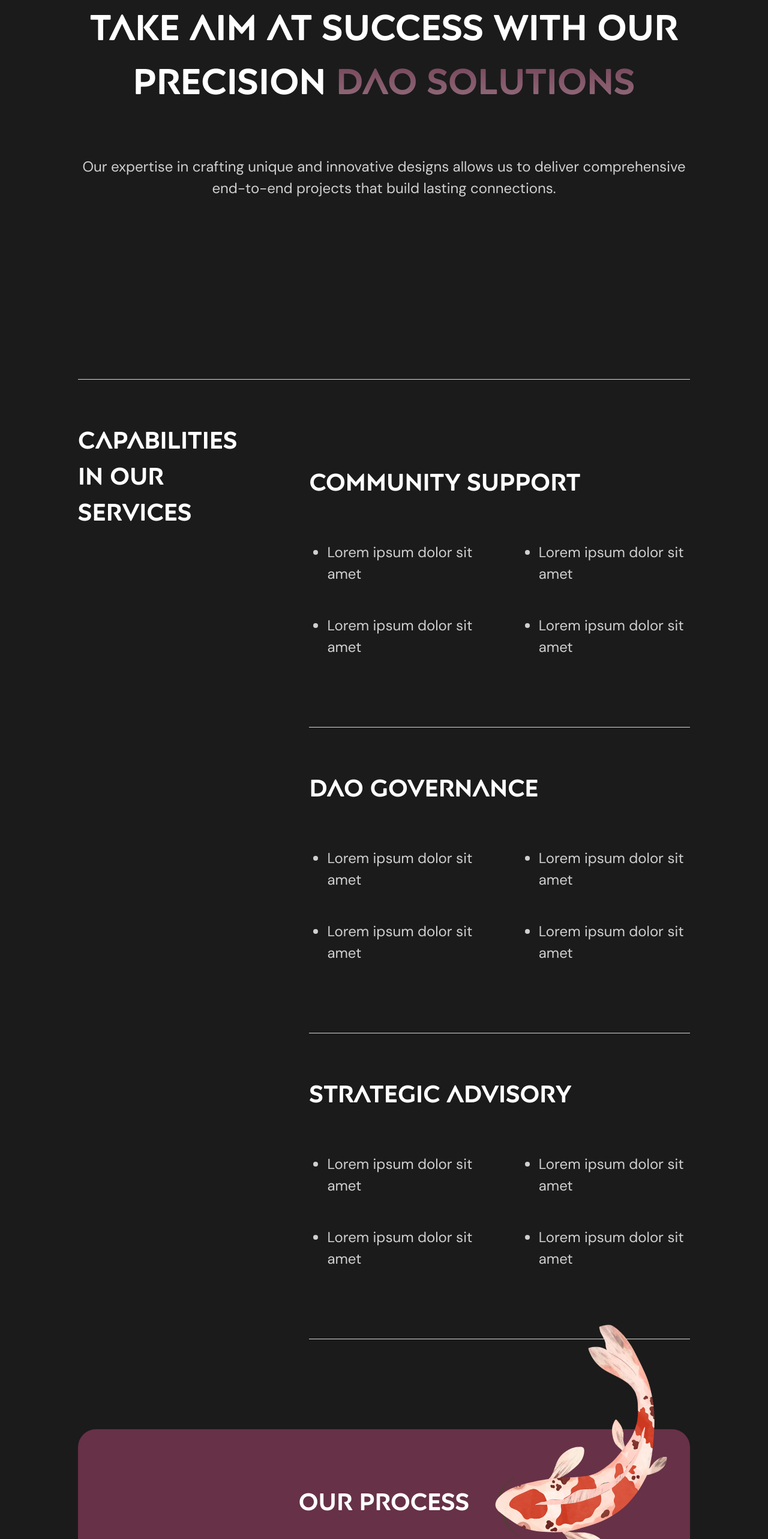
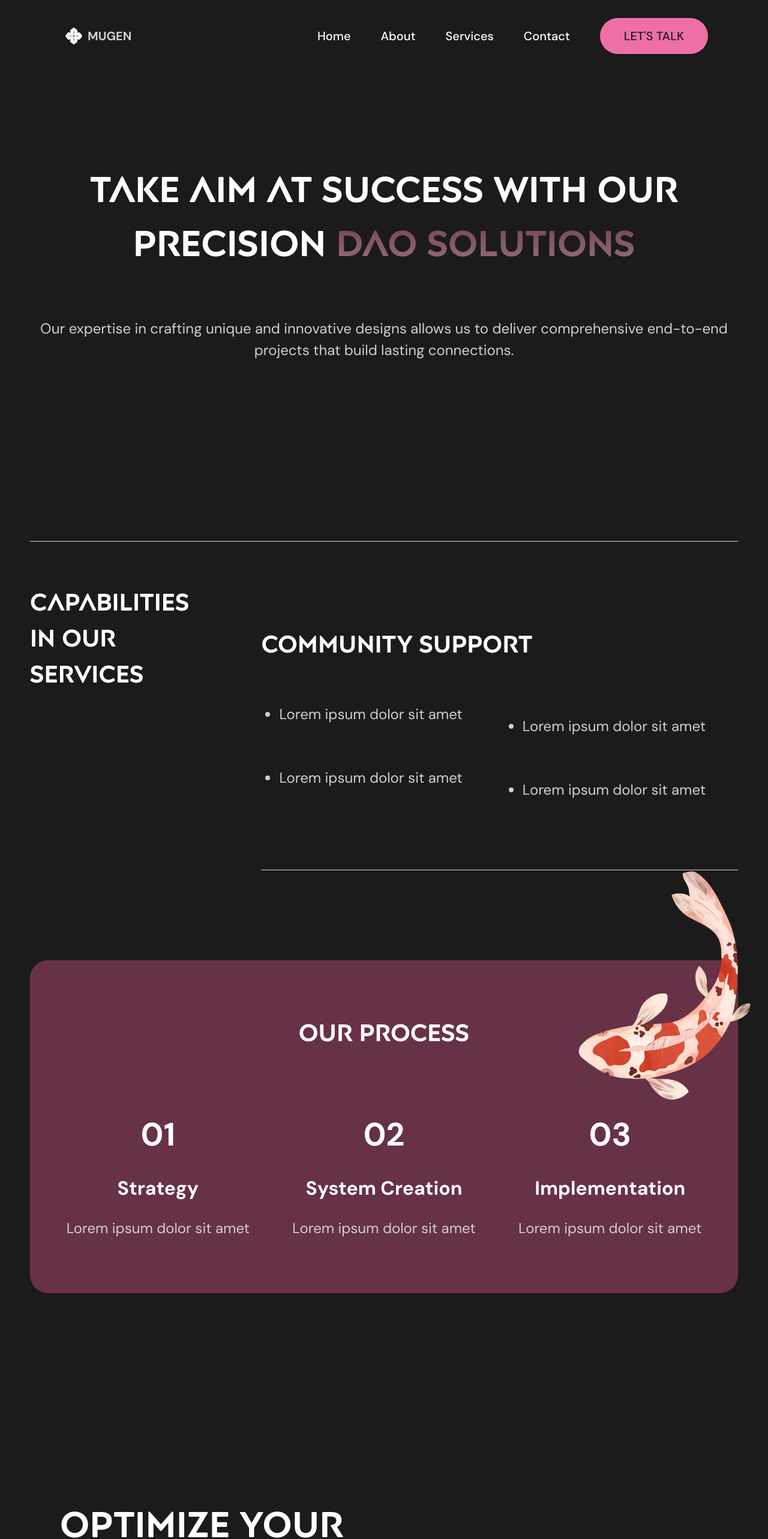
Before and after one commit to MugenDAOAdvisors/mugendaoadvisors.github.io, a Next.js app: page /services in a window 1280 px wide. Shown: the top 2566 px of the page at 60% size. Built offline with nearby package versions, Linux system fonts and the light colour scheme.

Commit message:
Responsive

```diff
--- a/components/Footer.tsx
+++ b/components/Footer.tsx
@@ -1,17 +1,17 @@
 export default function Footer(){
     return(
-        <div className="bg-black py-[75px] px-[130px] flex flex-col">
+        <div className="bg-black py-[75px] 2xl:px-[130px] xl:px-[50px] px-[20px] flex flex-col gap-[50px]">
             <div>
-                <p className="uppercase font-[DM Sans] text-[18px] font-bold">Mugen DAO</p>
+                <p className="uppercase font-[DM Sans] text-[16px] sm:text-[18px] font-bold">Mugen DAO</p>
             </div>
-            <div className="flex justify-between">
-                <div className="flex w-1/2 ">
+            <div className="flex flex-col xl:flex-row justify-between gap-[50px] md:gap-[100px]">
+                <div className="flex flex-col md:flex-row xl:w-1/2 gap-[50px] md:gap-[100px]">
                     <div className="w-1/2 flex flex-col space-y-[15px] justify-end">
-                        <p className="uppercase font-[DM Sans] text-[18px] text-[#D4D4D4]">Email Us</p>
-                        <p className="font-[DM Sans] text-[32px] font-bold  underline-offset-1">hello@mugendao.com</p>
+                        <p className="uppercase font-[DM Sans] text-[16px] sm:text-[18px] text-[#D4D4D4]">Email Us</p>
+                        <p className="font-[DM Sans] text-[16px] sm:text-[32px] font-bold  underline-offset-1">hello@mugendao.com</p>
                     </div>
                     <div className="w-1/2 flex flex-col space-y-[15px] justify-end">
-                        <p className="uppercase font-[DM Sans] text-[18px] text-[#D4D4D4]">Connect With Us</p>
+                        <p className="uppercase font-[DM Sans] text-[16px] sm:text-[18px] text-[#D4D4D4]">Connect With Us</p>
                         <div className="flex space-x-[30px]">
                             <img src="/Facebook.png"></img>
                             <img src="/X.png"></img>
@@ -20,16 +20,16 @@ export default function Footer(){
                         </div>
                     </div>
                 </div>
-                <div className="flex w-1/2 space-x-[75px] justify-end pr-[80px]">
+                <div className="flex flex-col md:flex-row  md:space-x-[75px] xl:justify-end xl:pr-[80px]">
                     <div className="flex flex-col space-y-[40px]">
-                        <p className="uppercase font-[DM Sans] text-[28px] font-bold underline-offset-1">Home</p>
-                        <p className="uppercase font-[DM Sans] text-[28px] font-bold underline-offset-1">Who We Are</p>
-                        <p className="uppercase font-[DM Sans] text-[28px] font-bold underline-offset-1">Services</p>
+                        <p className="uppercase font-[DM Sans] text-[16px] sm:text-[18px] md:text-[28px] font-bold underline-offset-1">Home</p>
+                        <p className="uppercase font-[DM Sans] text-[16px] sm:text-[18px] md:text-[28px] font-bold underline-offset-1">Who We Are</p>
+                        <p className="uppercase font-[DM Sans] text-[16px] sm:text-[18px] md:text-[28px] font-bold underline-offset-1">Services</p>
                     </div>
                     <div className="flex flex-col space-y-[40px]">
-                        <p className="uppercase font-[DM Sans] text-[28px] font-bold underline-offset-1">News</p>
-                        <p className="uppercase font-[DM Sans] text-[28px] font-bold underline-offset-1">Portfolio</p>
-                        <p className="uppercase font-[DM Sans] text-[28px] font-bold underline-offset-1">Contact Us</p>
+                        <p className="uppercase font-[DM Sans] text-[16px] sm:text-[18px] md:text-[28px] font-bold underline-offset-1">News</p>
+                        <p className="uppercase font-[DM Sans] text-[16px] sm:text-[18px] md:text-[28px] font-bold underline-offset-1">Portfolio</p>
+                        <p className="uppercase font-[DM Sans] text-[16px] sm:text-[18px] md:text-[28px] font-bold underline-offset-1">Contact Us</p>
                     </div>
                 </div>
             </div>
--- a/components/Form.js
+++ b/components/Form.js
@@ -55,14 +55,13 @@ const handleChange = ({ target }) =>
 
 return (
     <ChakraProvider>
-    <div>
+    <div className="flex flex-col lg:space-y-[50px] space-y-[20px] ">
 
-    <div>
     {error && (
         <Text color="red.300">{error}</Text>
     )}
-        <div className="flex gap-10">
-        <FormControl className="w-1/2" isRequired isInvalid={touched.name && !values.name}>
+        <div className="flex flex-col lg:flex-row lg:gap-[20px] space-y-[20px] lg:space-y-0">
+        <FormControl className="lg:w-1/2" isRequired isInvalid={touched.name && !values.name}>
             <FormLabel className="text-white">Name</FormLabel>
             <Input
             className="w-full bg-transparent"
@@ -76,7 +75,7 @@ return (
             />
             <FormErrorMessage>Required</FormErrorMessage>
         </FormControl>
-        <FormControl className="w-1/2" isRequired isInvalid={touched.email && !values.email}>
+        <FormControl className="lg:w-1/2" isRequired isInvalid={touched.email && !values.email}>
             <FormLabel className="text-white">Email</FormLabel>
             <Input
             className="w-full"
@@ -119,7 +118,7 @@ return (
         />
         <FormErrorMessage>Required</FormErrorMessage>
         </FormControl>
-
+        <div className="flex">
         <Button
             variant="outline"
             isLoading={isLoading}
@@ -127,7 +126,7 @@ return (
             onClick={onSubmit}>
             Submit
         </Button>
-    </div>
+        </div>
     </div>
     </ChakraProvider>
 );
--- a/components/Home.tsx
+++ b/components/Home.tsx
@@ -5,7 +5,7 @@ export default function Home(){
             <h1 className="2xl:w-2/3">Elevator & innovative solutions</h1>
             <p className="lg:w-[65%] 2xl:w-[35%]">Lorem ipsum dolor sit amet, consectetur adipiscing elit, sed do eiusmod tempor incididunt ut</p>
             <div className="flex">
-            <p className="text-black text-[16px] lg:text-[22px] font-medium lg:py-[20px] lg:px-[40px] py-[10px] px-[20px] bg-[#EE6FA3] rounded-full">Explore Now</p>
+                <p className="text-black text-[16px] lg:text-[22px] font-medium lg:py-[20px] lg:px-[40px] py-[10px] px-[20px] bg-[#EE6FA3] rounded-full">Explore Now</p>
             </div>
         </div>
         <img src="/mugen_cherry.png" className="absolute 2xl:top-0 top-20 right-0 w-[30%] hidden lg:block"></img>
--- a/components/Navbar.tsx
+++ b/components/Navbar.tsx
@@ -1,40 +1,88 @@
-import Link from "next/link"
+import Link from "next/link";
+import { useState } from "react";
 
-export default function Navbar(){
-
-    const navigation=[
+export default function Navbar() {
+const navigation = [
 {
     name: "Home",
-            href:"/"
+    href: "/",
 },
 {
     name: "About",
-            href:"/about"
+    href: "/about",
 },
 {
     name: "Services",
-            href:"/services"
+    href: "/services",
 },
 {
     name: "Contact",
-            href:"/contact"
+    href: "/contact",
 },
-]
+];
 
-    return(
-        <nav className="flex justify-between py-[30px] mx-[130px]">
+const [isMenuOpen, setIsMenuOpen] = useState(false);
+const handleMenuToggle = () => {
+setIsMenuOpen(!isMenuOpen);
+};
+
+return (
+<nav>
+    <div className="lg:flex hidden justify-between py-[30px] px-[20px] 2xl:px-[130px] lg:px-[50px]">
     <div className="flex items-center">
         <img src="/mugenLogo.png"></img>
-                <p className="uppercase font-[DM Sans] text-[20px] font-bold">Mugen</p>
+        <p className="uppercase font-[DM Sans] text-[20px] font-bold">
+        Mugen
+        </p>
     </div>
-            <div className="flex space-x-[100px] items-center">
-                <div className="flex space-x-[100px] items-center">
-                    {navigation.map((nav) =>(
-                            <p className="text-white font-medium text-[20px]"><Link href={nav.href}>{nav.name}</Link></p>
+    <div className="flex lg:space-x-[100px] md:space-x-[50px] space-x-[20px] items-center">
+        <div className="flex 2xl:space-x-[100px] md:space-x-[50px] space-x-[20px] items-center">
+        {navigation.map((nav) => (
+            <p className="text-white font-medium md:text-[20px]">
+            <Link href={nav.href}>{nav.name}</Link>
+            </p>
         ))}
-                        <p className="uppercase font-medium bg-[#EE6FA3] px-[40px] py-[15px] text-[20px] rounded-full text-[#1B1B1B]">Let's Talk</p>
+        <p className="uppercase font-medium bg-[#EE6FA3] px-[40px] py-[15px] text-[20px] rounded-full text-[#1B1B1B]">
+            Let's Talk
+        </p>
+        </div>
+    </div>
+    </div>
+
+    {/* MOBILE */}
+    <div className="block lg:hidden">
+    <button onClick={handleMenuToggle}>
+        <img src="/Menu.svg" alt="menu" className="w-[50px] h-[50px] m-[10px]"></img>
+    </button>
+    <div
+        className={`${
+        isMenuOpen ? "w-screen h-screen" : "w-0 h-0"
+        } transition-all duration-250`}
+    >
+        <div
+        className={`${
+            isMenuOpen ? "flex items-center justify-center" : "hidden"
+        }`}
+        >
+        <div className="flex flex-col items-center justify-center space-y-[50px] px-[10px] mt-[50px] ">
+            <div className="flex items-center">
+            <img src="/mugenLogo.png"></img>
+            <p className="uppercase font-[DM Sans] text-[20px] font-bold">
+                Mugen
+            </p>
+            </div>
+            {navigation.map((nav) => (
+            <p className="text-white font-medium md:text-[20px]">
+                <Link href={nav.href}>{nav.name}</Link>
+            </p>
+            ))}
+            <p className="uppercase font-medium bg-[#EE6FA3] px-[40px] py-[15px] text-[20px] rounded-full text-[#1B1B1B]">
+            Let's Talk
+            </p>
+        </div>
+        </div>
     </div>
     </div>
 </nav>
-    )
+);
 }
--- a/components/Optimize.tsx
+++ b/components/Optimize.tsx
@@ -1,15 +1,16 @@
 export default function Optimize(){
     return (
-            <div className="bg-[#252525] rounded-t--[40px] p-[100px] flex justify-between items-center">
-                <div className="w-1/4 flex flex-col space-y-[50px]">
+            <div className="bg-[#252525] rounded-t-[40px] 2xl:p-[100px] p-[20px] flex justify-between items-center">
+                <div className="w-full md:w-1/2 lg:w-1/3 flex flex-col space-y-[50px]">
                     <h2>Optizime your DAO</h2>
                     <p className="text-[#7E7E7E]">Lorem ipsum dolor sit amet, consectetur adipiscing elit, sed do.</p>
-                    <p className="text-black px-[110px] py-[20px] text-center bg-[#EE6FA3] rounded-full ">View All Now</p>
+                    <div className="flex">
+                        <p className="text-black lg:px-[110px] lg:py-[20px] py-[10px] px-[20px] text-center bg-[#EE6FA3] rounded-full ">View All Now</p>
+                    </div>
                 </div>
-                <div>
-                    <img src="/mugen_fan.png" ></img>
+                    <div className="w-1/2 lg:2/3 hidden md:flex">
+                        <img className="w-[70%]" src="/mugen_fan.png" ></img>
+                    </div>
                 </div>
-
-            </div>
     )
 }
--- a/pages/index.tsx
+++ b/pages/index.tsx
@@ -10,26 +10,26 @@ import Footer from "@/components/Footer";
 export default function Index() {
   return (
    <div>
-      {/* <Navbar></Navbar> */}
+       <Navbar></Navbar>
     <section className=" px-[20px] lg:pr-0 2xl:pl-[130px] lg:pl-[50px] mt-[130px]">
       <Home></Home>
     </section>
    <section className="px-[20px] 2xl:px-[130px] lg:px-[50px] mt-[260px]">
       <About></About>
     </section>
-     <section className="2xl:px-[130px] lg:px-[50px] mt-[175px]">
+     <section className="2xl:px-[130px] lg:px-[50px] px-[20px] mt-[175px]">
       <Services></Services>
     </section>
    <section className="2xl:px-[130px] lg:px-[50px] px-[20px] mt-[150px]">
       <WhyMugen></WhyMugen>
     </section>
-      <section className="mt-[200px]">
+  <section className="mt-[200px]">
       <Partners></Partners>
     </section>
-    {/* <section className="px-[130px] mt-[200px]">
+    <section className="2xl:px-[130px] lg:px-[50px] px-[20px] mt-[200px]">
       <Optimize></Optimize>
     </section>
-    <Footer></Footer> */}
+      <Footer></Footer>
   </div>
   )
 }
--- a/pages/services.tsx
+++ b/pages/services.tsx
@@ -1,17 +1,22 @@
 import Footer from "@/components/Footer";
+import Navbar from "@/components/Navbar";
 
 export default function Services (){
     return (
         <div>
-            <section className="mx-[130px] pb-[300px] border-b-[1px]  border-[#D9D9D9]">
+            <section className="2xl:px-[130px] lg:px-[50px] px-[20px]">
+                <Navbar></Navbar>
+            </section>
+            <section className="2xl:mx-[130px] lg:mx-[50px] mx-[20px] pb-[300px] border-b-[1px]  border-[#D9D9D9] mt-[150px]">
                 <div className="flex flex-col space-y-[80px]">
                     <h1 className="text-center">TAKE AIM AT SUCCESS WITH OUR PRECISION <span className="bg-clip-text text-transparent bg-gradient-to-b from-[#673147] from-[-30%] to-[#FFFFFF] to-[400%]">DAO SOLUTIONS</span></h1>
                     <p className="text-center">Our expertise in crafting unique and innovative designs allows us to deliver comprehensive end-to-end projects that build lasting connections.</p>
                 </div>
             </section>
-            <section className="mx-[130px] mt-[70px] mb-[150px]">
-                <div className="flex space-x-[120px]">
-                    <div className="w-1/3">
+
+            <section className="2xl:px-[130px] lg:px-[50px] px-[20px] mt-[70px] mb-[150px]">
+                <div className="flex flex-col lg:flex-row lg:space-x-[120px]">
+                    <div className="lg:w-1/3">
                         <h2 className="text-[40px]">
                             CAPABILITIES IN OUR SERVICES
                         </h2>
@@ -21,44 +26,12 @@ export default function Services (){
                             <h2 className="text-[40px]">
                                 Community Support
                             </h2>
-                            <div className="flex flex-col space-y-[50px]">
-                                <div className="flex space-x-[100px]">
+                            <div className="flex flex-col lg:space-y-[50px] space-y-[20px]">
+                                <div className="flex flex-col lg:flex-row lg:space-x-[100px] space-y-[20px]">
                                     <p className="list-item list-disc ml-[30px]">Lorem ipsum dolor sit amet</p>
                                     <p className="list-item list-disc ml-[30px]">Lorem ipsum dolor sit amet</p>
                                 </div>
-                                <div className="flex space-x-[100px]">
-                                    <p className="list-item list-disc ml-[30px]">Lorem ipsum dolor sit amet</p>
-                                    <p className="list-item list-disc ml-[30px]">Lorem ipsum dolor sit amet</p>
-                                </div>
-                            </div>
-                        </div>
-
-                        <div className=" mt-[70px] flex flex-col space-y-[70px] border-b-[1px] border-[#D9D9D9] w-full pb-[115px]">
-                            <h2 className="text-[40px]">
-                                DAO governance
-                            </h2>
-                            <div className="flex flex-col space-y-[50px]">
-                                <div className="flex space-x-[100px]">
-                                    <p className="list-item list-disc ml-[30px]">Lorem ipsum dolor sit amet</p>
-                                    <p className="list-item list-disc ml-[30px]">Lorem ipsum dolor sit amet</p>
-                                </div>
-                                <div className="flex space-x-[100px]">
-                                    <p className="list-item list-disc ml-[30px]">Lorem ipsum dolor sit amet</p>
-                                    <p className="list-item list-disc ml-[30px]">Lorem ipsum dolor sit amet</p>
-                                </div>
-                            </div>
-                        </div>
-
-                        <div className=" mt-[70px] flex flex-col space-y-[70px] border-b-[1px] border-[#D9D9D9] w-full pb-[115px]">
-                            <h2 className="text-[40px]">
-                                Strategic Advisory
-                            </h2>
-                            <div className="flex flex-col space-y-[50px]">
-                                <div className="flex space-x-[100px]">
-                                    <p className="list-item list-disc ml-[30px]">Lorem ipsum dolor sit amet</p>
-                                    <p className="list-item list-disc ml-[30px]">Lorem ipsum dolor sit amet</p>
-                                </div>
-                                <div className="flex space-x-[100px]">
+                                <div className="flex flex-col lg:flex-row lg:space-x-[100px] space-y-[20px]">
                                     <p className="list-item list-disc ml-[30px]">Lorem ipsum dolor sit amet</p>
                                     <p className="list-item list-disc ml-[30px]">Lorem ipsum dolor sit amet</p>
                                 </div>
@@ -68,14 +41,14 @@ export default function Services (){
 
                 </div>
             </section>
-            <section className="mx-[130px]">
-                <div className="bg-[#673147] px-[150px] py-[90px] rounded-[30px] relative">
-                    <img src="/mugen_koi.png" className="absolute right-0 -top-[30%]"></img>
+            <section className="2xl:px-[130px] lg:px-[50px] px-[20px]">
+                <div className="bg-[#673147] 2xl:px-[150px] lg:px-[50px] py-[90px] rounded-[30px] relative">
+                    <img src="/mugen_koi.png" className="absolute hidden lg:block -right-[5%] -top-[30%]"></img>
                     <h2 className="text-[40px] text-center mb-[100px]">
                         OUR PROCESS
                     </h2>
-                    <div className="flex justify-between">
-                        <div className="flex flex-col space-y-[25px] items-center text-center w-1/3">
+                    <div className="flex flex-col lg:space-x-[50px] lg:flex-row justify-between space-y-[50px] lg:space-y-0">
+                        <div className="flex flex-col space-y-[10] lg:space-y-[25px] items-center text-center lg:w-1/3">
                             <h3 className="text-[54px]">
                                 01
                             </h3>
@@ -85,7 +58,7 @@ export default function Services (){
                             <p>Lorem ipsum dolor sit amet</p>
                         </div>
 
-                        <div className="flex flex-col space-y-[25px] items-center text-center w-1/3">
+                        <div className="flex flex-col space-y-[10] lg:space-y-[25px] items-center text-center lg:w-1/3">
                             <h3 className="text-[54px]">
                                 02
                             </h3>
@@ -95,7 +68,7 @@ export default function Services (){
                             <p>Lorem ipsum dolor sit amet</p>
                         </div>
 
-                        <div className="flex flex-col space-y-[25px] items-center text-center w-1/3">
+                        <div className="flex flex-col space-y-[10] lg:space-y-[25px] items-center text-center lg:w-1/3">
                             <h3 className="text-[54px]">
                                 03
                             </h3>
@@ -107,16 +80,15 @@ export default function Services (){
                     </div>
                 </div>
             </section>
-            <section className="mx-[130px] my-[130px]">
-                <div className="flex space-x-[230px] items-center justify-evenly">
-                        <div className="w-1/2 flex flex-col space-y-[20px]">
-                            <h1 className="w-1/2">Optimize Your DAO</h1>
-                            <p className="w-3/4">Lorem ipsum dolor sit amet, consectetur adipiscing elit, sed do eiusmod tempor incididunt ut labore et dolore magna aliqua</p>
-                        </div>
-
-                        <div className="flex">
-                            <p className="text-black px-[80px] py-[20px] font-bold bg-[#EE6FA3] rounded-full ">Let's Chat</p>
-                        </div>
+            <section className="2xl:px-[130px] lg:px-[50px] px-[20px] mb-[130px] mt-[250px]">
+                <div className="flex flex-col lg:flex-row  px-[20px] py-[20px] lg:px-[50px] 2xl:px-[150px] lg:py-[90px] space-y-[100px] lg:space-y-[0] items-center justify-between rounded-[30px]">
+                    <div className="flex flex-col space-y-[30px] lg:w-1/2 2xl:w-1/3 ">
+                        <h1>Optimize Your DAO</h1>
+                        <p>Lorem ipsum dolor sit amet, consectetur adipiscing elit, sed do eiusmod tempor incididunt ut labore et dolore magna aliqua</p>
+                    </div>
+                    <div>
+                        <p className="text-black px-[80px] py-[20px] font-bold bg-[#EE6FA3] rounded-full ">Let's Chat</p>
+                    </div>
                 </div>
             </section>
             <Footer></Footer>
--- a/styles/globals.css
+++ b/styles/globals.css
@@ -42,7 +42,7 @@ h2{
 
 h3{
   font-family: "DM Sans", sans-serif;
-  font-size:40px;
+  font-size:24px;
   color: white;
   font-weight: bold;
 }
@@ -54,6 +54,9 @@ h3{
   }
   h2{
     font-size: 40px;
+  }
+  h3{
+    font-size:40px;
   }
   p{
     font-size: 20px;
```
Also changed, not shown: pages/about.tsx (+24 -26 lines), pages/contact.tsx (+18 -6 lines), public/Menu.svg (added). Lines whose indentation alone changed are shown as unchanged.
